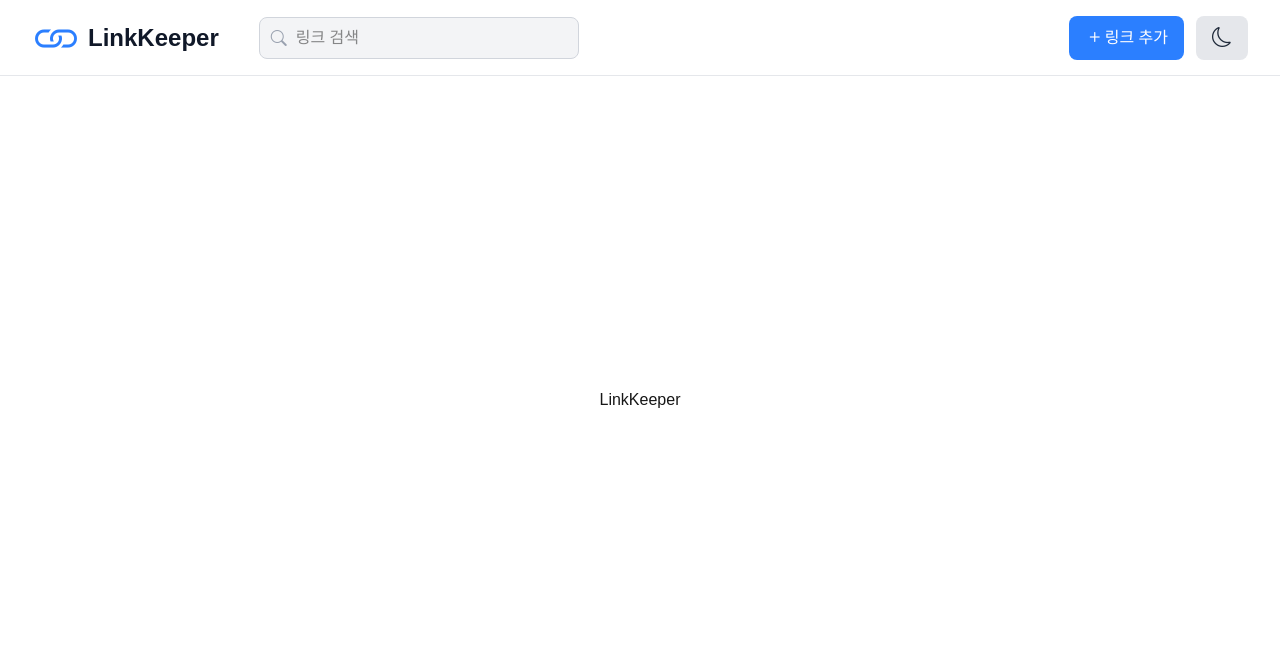
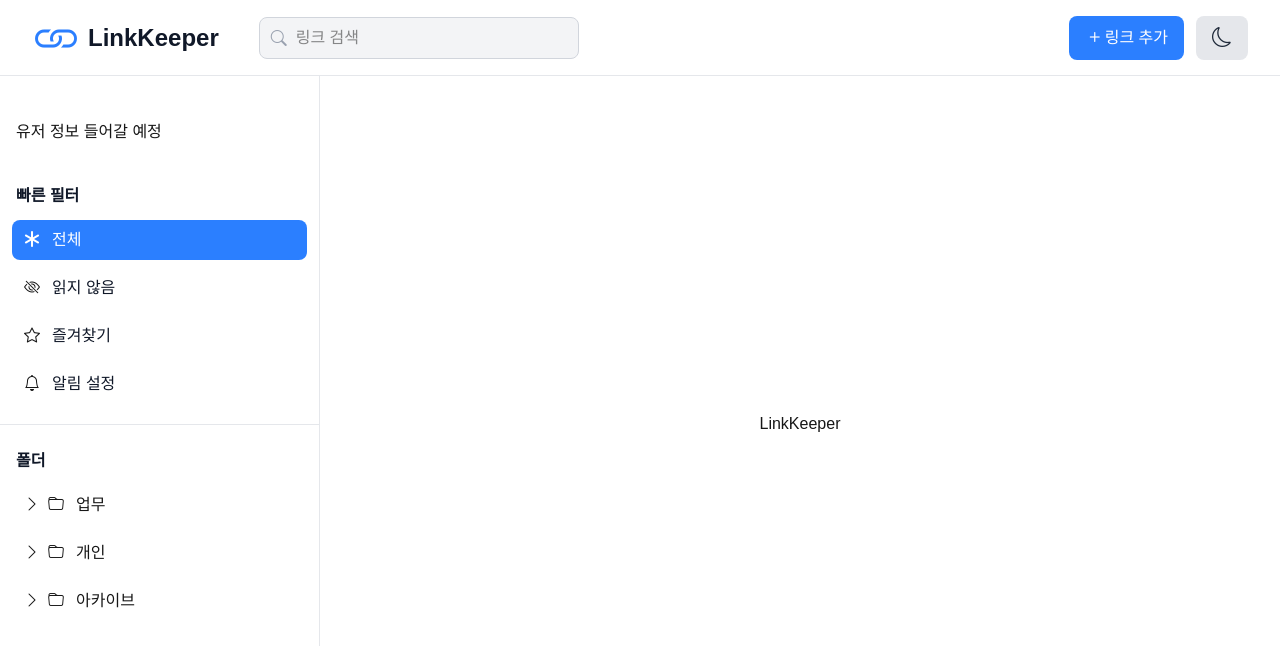
Before and after one commit to yeooonn/LinkKeeper, a Next.js app: page / in a window 1280 px wide. Shown: the top 646 px of the page. Built offline with nearby package versions, Linux system fonts and the light colour scheme.

Commit message:
Feat: 사이드바 컴포넌트 추가
- 빠른 필터 메뉴 추가
- 폴더 메뉴 추가

추후 유정 정보 및 코드 리펙토링 진행 예정

```diff
--- a/src/app/layout.tsx
+++ b/src/app/layout.tsx
@@ -2,6 +2,7 @@ import type { Metadata } from "next";
 import "./globals.css";
 import { Header } from "@/shared/components/molecules/Header";
 import "bootstrap-icons/font/bootstrap-icons.css";
+import Sidebar from "@/shared/components/molecules/Sidebar";
 
 export const metadata: Metadata = {
   title: "Create Next App",
@@ -17,7 +18,10 @@ export default function RootLayout({
     <html lang="en">
       <body>
         <Header />
-        {children}
+        <div className="flex">
+          <Sidebar />
+          <main className="flex-1 p-6">{children}</main>
+        </div>
       </body>
     </html>
   );
--- /dev/null
+++ b/src/shared/components/molecules/Sidebar.tsx
@@ -0,0 +1,160 @@
+"use client";
+import { useState } from "react";
+import Typography from "../atoms/Typography";
+import cn from "@/shared/utils/cn";
+
+const menuList = [
+  { icon: "bi bi-asterisk", text: "전체" },
+  { icon: "bi bi-eye-slash", text: "읽지 않음" },
+  { icon: "bi bi-star", text: "즐겨찾기" },
+  { icon: "bi bi-bell", text: "알림 설정" },
+];
+
+const folders = [
+  {
+    id: 1,
+    name: "업무",
+    children: [
+      { id: 1, name: "개발 자료" },
+      {
+        id: 2,
+        name: "디자인 참고",
+      },
+    ],
+  },
+  {
+    id: 2,
+    name: "개인",
+    children: [{ id: 1, name: "학습" }],
+  },
+  { id: 3, name: "아카이브" },
+];
+
+interface childrenFolderType {
+  id: number;
+  name: string;
+  children?: { id: number; name: string; children?: [] }[];
+}
+
+const Sidebar = () => {
+  const [selectedMenu, setSelectedMenu] = useState<string>("전체");
+  const [childrenFolder, setChildrenFolder] = useState<childrenFolderType[]>([
+    {
+      id: 0,
+      name: "",
+      children: [],
+    },
+  ]);
+  const [isOpenFolder, setIsOpenFolder] = useState<boolean>(false);
+  const [selectedFolder, setSelectedFolder] = useState<string>("");
+  const [selectedChildrenFolder, setSelectedChildrenFolder] =
+    useState<string>("");
+
+  const handleClickMenu = (text: string) => {
+    setSelectedMenu(text);
+  };
+
+  const handleClickeFolder = (folder: childrenFolderType) => {
+    if (folder.children) setChildrenFolder(folder.children);
+    else setChildrenFolder([]);
+    setSelectedFolder(folder.name);
+    setIsOpenFolder((prev) => !prev);
+  };
+
+  const handleClickFolderMenu = (name: string) => {
+    setSelectedChildrenFolder(name);
+  };
+
+  return (
+    <aside className="w-80 dark:bg-gray-800 dark:border-gray-700 bg-white border-gray-200 border-r h-screen overflow-y-auto">
+      <div className="px-4 mt-30 mb-10">유저 정보 들어갈 예정</div>
+      <div className="border-b border-gray-200">
+        <div className="px-4">
+          <Typography.P1 className="font-semibold">빠른 필터</Typography.P1>
+        </div>
+        <div className="p-3">
+          {menuList.map((menu) => (
+            <div
+              onClick={() => handleClickMenu(menu.text)}
+              key={menu.text}
+              className={cn(
+                selectedMenu === menu.text
+                  ? "bg-blue-500 text-white"
+                  : "bg-white hover:bg-gray-100",
+                "flex gap-3 px-3 py-2 mb-2 rounded-lg cursor-pointer transition-all"
+              )}
+            >
+              <i className={menu.icon} />
+              <Typography.P1
+                className={cn(selectedMenu === menu.text ? "text-white" : "")}
+              >
+                {menu.text}
+              </Typography.P1>
+            </div>
+          ))}
+        </div>
+      </div>
+      <div className="py-6">
+        <div className="px-4">
+          <Typography.P1 className="font-semibold">폴더</Typography.P1>
+        </div>
+        <div className="p-3">
+          {folders.map((folder) => {
+            const openFolder = folder.name === selectedFolder && isOpenFolder;
+            return (
+              <div key={folder.id}>
+                <div
+                  onClick={() => handleClickeFolder(folder)}
+                  className="flex gap-3 px-3 py-2 mb-2 rounded-lg cursor-pointer hover:bg-gray-100"
+                >
+                  {openFolder ? (
+                    <div className="flex gap-2">
+                      <i className="bi bi-chevron-down" />
+                      <i className="bi bi-folder2-open" />
+                    </div>
+                  ) : (
+                    <div className="flex gap-2">
+                      <i className="bi bi-chevron-right" />
+                      <i className="bi bi-folder" />
+                    </div>
+                  )}
+                  {folder.name}
+                </div>
+                {openFolder &&
+                  childrenFolder.map((childrenFolder) => (
+                    <div key={childrenFolder.id} className="pl-9">
+                      <div
+                        onClick={() =>
+                          handleClickFolderMenu(childrenFolder.name)
+                        }
+                        className={cn(
+                          selectedChildrenFolder === childrenFolder.name
+                            ? "bg-blue-500 text-white"
+                            : "bg-white hover:bg-gray-100",
+                          "flex gap-3 px-3 py-2 mb-2 rounded-lg cursor-pointer transition-all"
+                        )}
+                      >
+                        <i className="bi bi-folder text-sm" />
+                        <Typography.P1
+                          className={cn(
+                            "text-sm",
+                            selectedChildrenFolder === childrenFolder.name
+                              ? "text-white"
+                              : ""
+                          )}
+                        >
+                          {childrenFolder.name}
+                        </Typography.P1>
+                      </div>
+                    </div>
+                  ))}
+              </div>
+            );
+          })}
+        </div>
+      </div>
+    </aside>
+  );
+};
+
+export default Sidebar;
```
